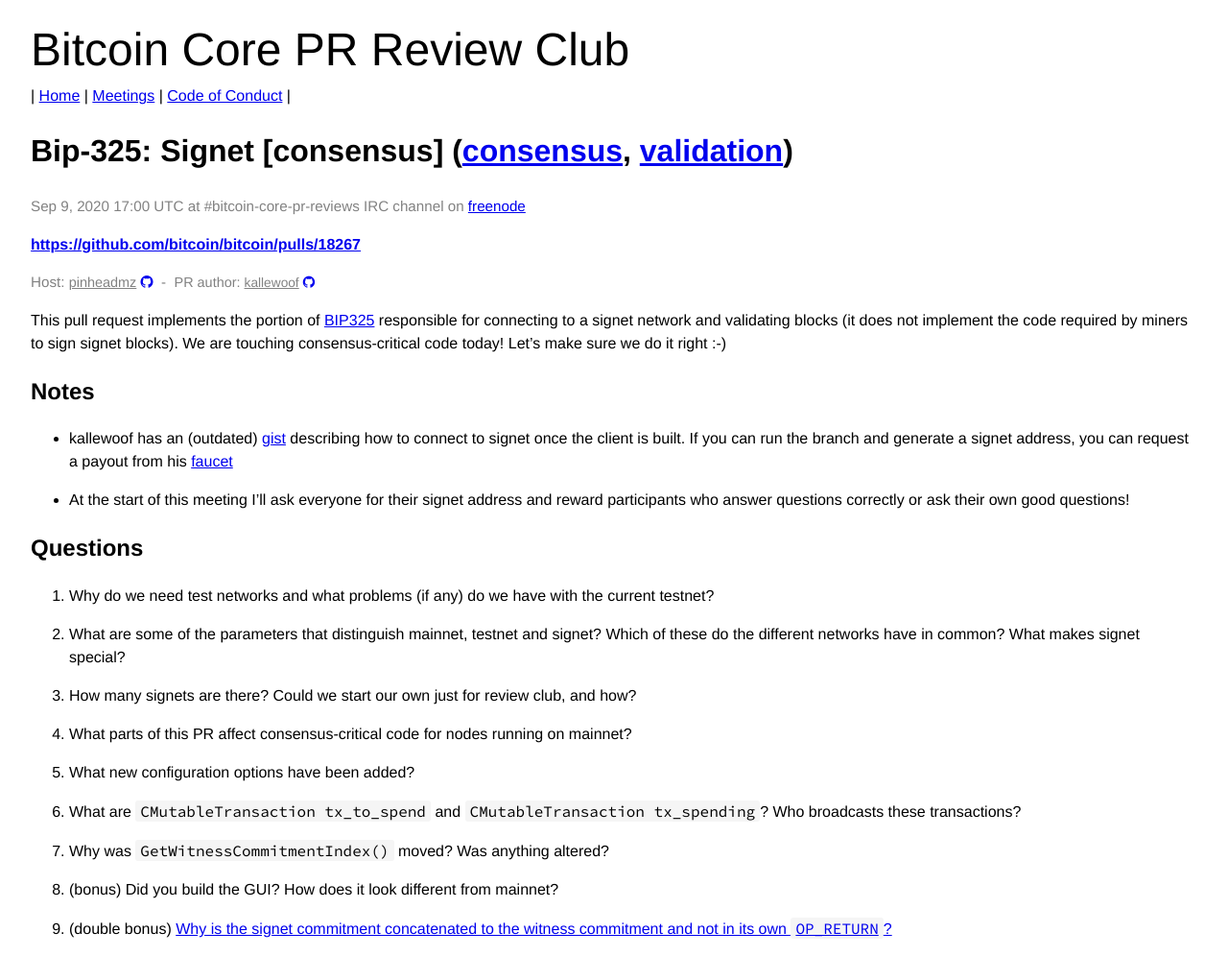
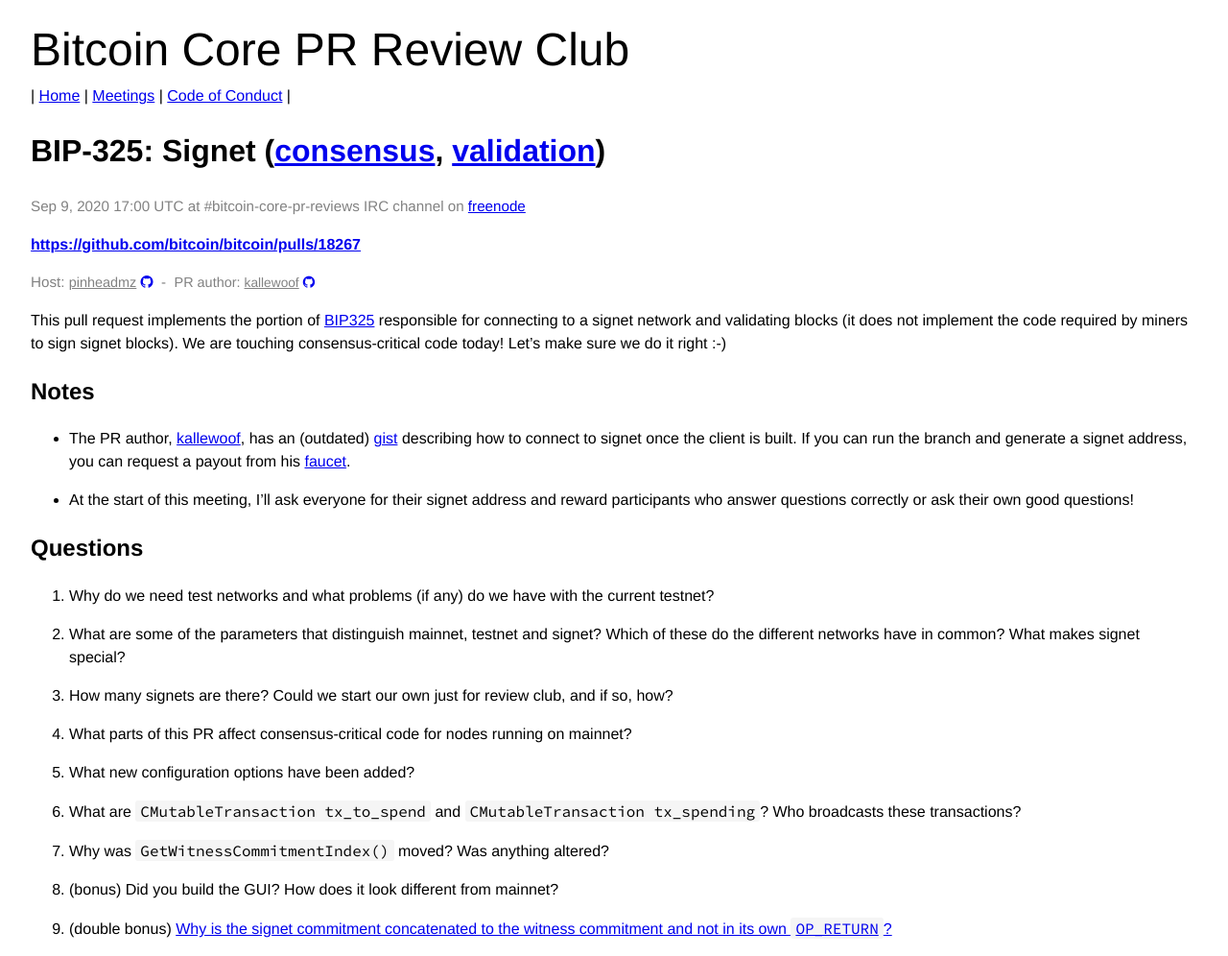
Before and after one commit to bitcoin-core-review-club/website, a Jekyll site: the page built from _posts/2020-09-09-#18267.md, in a window 1280 px wide. Shown: the whole page at 96% size. Built offline with Jekyll 4.4.1, drawn with Linux system fonts in a browser that asks for light colours.

Commit message:
n18267: minor formatting

```diff
--- a/_posts/2020-09-09-#18267.md
+++ b/_posts/2020-09-09-#18267.md
@@ -1,7 +1,7 @@
 ---
 layout: pr
 date: 2020-09-09
-title: "Bip-325: Signet [consensus]"
+title: "BIP-325: Signet"
 pr: 18267
 authors: [kallewoof]
 components: ["consensus", "validation"]
@@ -16,40 +16,45 @@
 not implement the code required by miners to sign signet blocks). We are
 touching consensus-critical code today! Let's make sure we do it right :-)
 
-
 ## Notes
 
-- kallewoof has an (outdated)
-[gist](https://gist.github.com/kallewoof/98b6d8dbe126d2b6f47da0ddccd2aa5a)
-describing how to connect to signet once the client is built. If you can run the
-branch and generate a signet address, you can request a payout from his
-[faucet](https://signet.bc-2.jp/)
+- The PR author, [kallewoof](https://github.com/kallewoof), has an (outdated)
+  [gist](https://gist.github.com/kallewoof/98b6d8dbe126d2b6f47da0ddccd2aa5a)
+  describing how to connect to signet once the client is built. If you can run
+  the branch and generate a signet address, you can request a payout from his
+  [faucet](https://signet.bc-2.jp/).
 
-- At the start of this meeting I'll ask everyone for their signet address and
-reward participants who answer questions correctly or ask their own good questions!
+- At the start of this meeting, I'll ask everyone for their signet address and
+  reward participants who answer questions correctly or ask their own good
+  questions!
 
 ## Questions
 
-1. Why do we need test networks and what problems (if any) do we have with the current testnet?
+1. Why do we need test networks and what problems (if any) do we have with the
+   current testnet?
 
-2. What are some of the parameters that distinguish mainnet, testnet and signet?
-Which of these do the different networks have in common? What makes signet special?
+2. What are some of the parameters that distinguish mainnet, testnet and
+   signet?  Which of these do the different networks have in common? What makes
+   signet special?
 
-3. How many signets are there? Could we start our own just for review club, and how?
+3. How many signets are there? Could we start our own just for review club, and
+   if so, how?
 
-4. What parts of this PR affect consensus-critical code for nodes running on mainnet?
+4. What parts of this PR affect consensus-critical code for nodes running on
+   mainnet?
 
 5. What new configuration options have been added?
 
-6. What are `CMutableTransaction tx_to_spend` and `CMutableTransaction tx_spending`?
-Who broadcasts these transactions?
+6. What are `CMutableTransaction tx_to_spend` and `CMutableTransaction
+   tx_spending`?  Who broadcasts these transactions?
 
 7. Why was `GetWitnessCommitmentIndex()` moved? Was anything altered?
 
 8. (bonus) Did you build the GUI? How does it look different from mainnet?
 
-9. (double bonus) [Why is the signet commitment concatenated to the witness commitment
-and not in its own `OP_RETURN`?](https://github.com/bitcoin/bips/pull/947/files#r463053062)
+9. (double bonus) [Why is the signet commitment concatenated to the witness
+   commitment and not in its own
+   `OP_RETURN`?](https://github.com/bitcoin/bips/pull/947/files#r463053062)
 
 <!-- TODO: After meeting, uncomment and add meeting log between the irc tags
 ## Meeting Log
```
